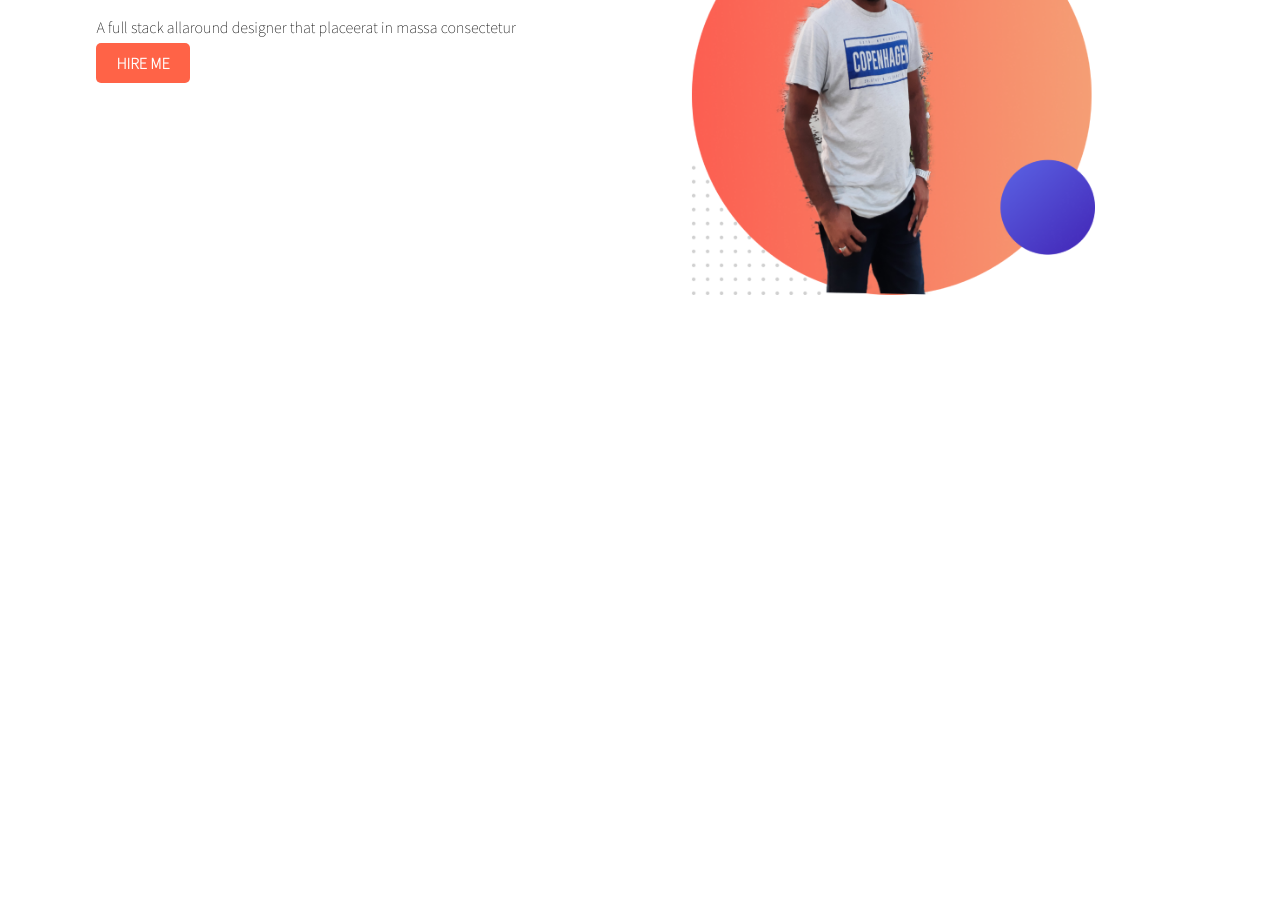
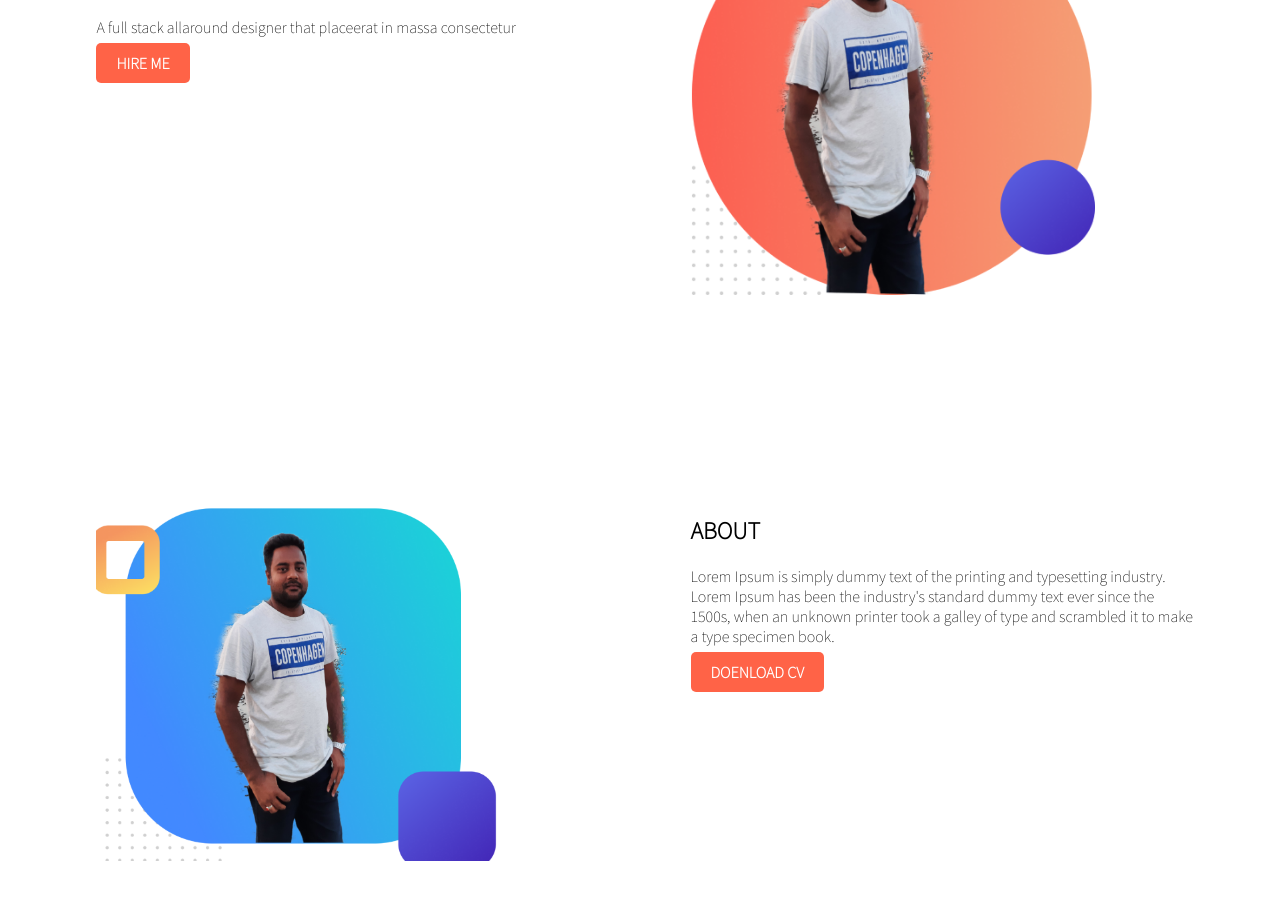
Before and after one commit to arif0056/myweb.parsonal, a plain HTML site: page index.html in a window 1280 px wide. Shown: the part 113-1012 px from the top of the page. Before the commit the page ends 800 px from the top, so only its background shows below. Drawn offline with Linux system fonts and the light colour scheme.

Commit message:
myweb.parsonal

```diff
--- a/index.html
+++ b/index.html
@@ -18,6 +18,22 @@
         <div class="half-width">
         <img src="images/profile.pngg.png" alt="">
         </div>
+    </section>
+    <section class="ABOUT-AREA">
+        <div class="half-width">
+            <img src="images/arif.png" alt="">
+
+        </div>
+        <div class="half-width">
+            <h2>ABOUT</h2>
+            <P>Lorem Ipsum is simply dummy text of the printing and
+                typesetting industry. Lorem Ipsum has been the industry's
+                standard dummy text ever since the 1500s, when an unknown
+                printer took a galley of type and scrambled it to make a type
+                specimen book.</P>
+
+                <a class="link-button"target="_blank" href="https://arif0056.github.io/web.portfolio/">DOENLOAD CV</a>
+        </div>
 
     </section>
 
--- a/style.css
+++ b/style.css
@@ -20,6 +20,8 @@ body{font-family: 'Source Sans Pro', sans-serif;
     border-radius: 5px;
     color: white;
     font-weight: bold;
-
-
 }
+section{
+    height: 500px;
+    padding-bottom: 100px;
+}
```
Also changed, not shown: images/arif.png (added).
